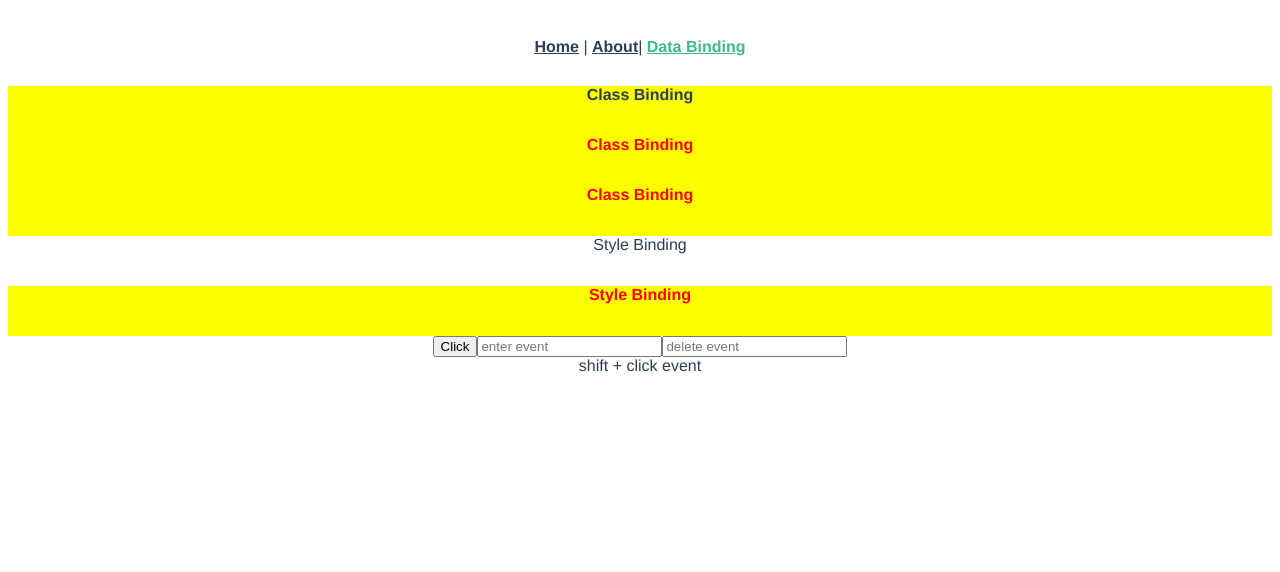
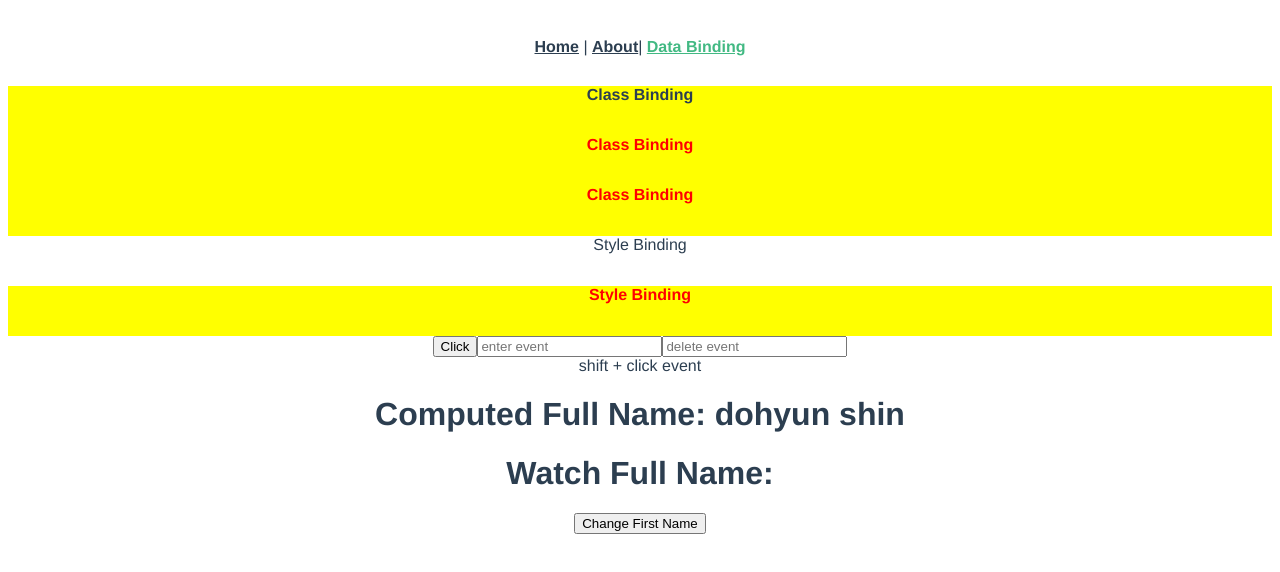
Before and after one commit to shindohyun/vue-project, a Vue app: page /dataBinding in a window 1280 px wide. Shown: the top 572 px of the page. Built offline with nearby package versions, Linux system fonts and the light colour scheme.

Commit message:
computed, watch 학습

```diff
--- a/src/views/DataBinding.vue
+++ b/src/views/DataBinding.vue
@@ -26,6 +26,9 @@
   <input @keyup.enter="submit" placeholder="enter event"/>
   <input @keyup.delete="backspace" placeholder="delete event"/>
   <div @click.shift="shiftClick">shift + click event</div>
+  <h1>Computed Full Name: {{computedFullName}}</h1>
+  <h1>Watch Full Name: {{fullName}}</h1>
+  <button @click="changeFirstName">Change First Name</button>
 </template>
 <script>
 export default {
@@ -41,7 +44,23 @@ export default {
         height: '50px'
       },
       activeStyle: 'background-color: yellow; font-weight: bold',
-      errorStyle: 'color: red;'
+      errorStyle: 'color: red;',
+      firstName: 'dohyun',
+      lastName: 'shin',
+      fullName: ''
+    }
+  },
+  computed: {
+    computedFullName() {
+      return this.firstName + ' ' + this.lastName
+    }
+  },
+  watch: {
+    firstName() {
+      this.fullName = this.firstName + ' ' + this.lastName
+    },
+    lastName() {
+      this.fullName = this.firstName + ' ' + this.lastName
     }
   },
   methods: {
@@ -59,6 +78,9 @@ export default {
     },
     shiftClick() {
       alert('shift + click')
+    },
+    changeFirstName() {
+      this.firstName = this.firstName.split('').reverse().join('')
     }
   }
 }
```
